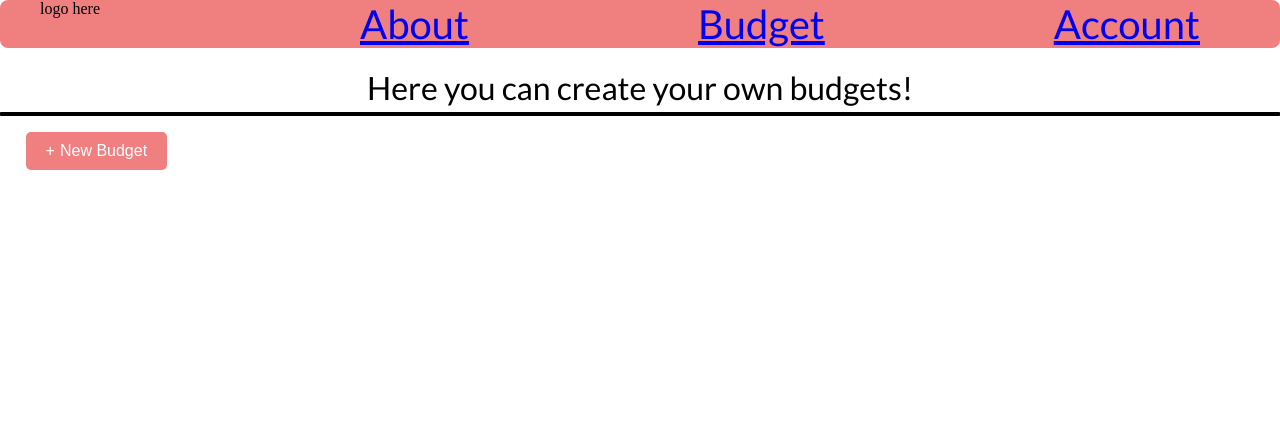
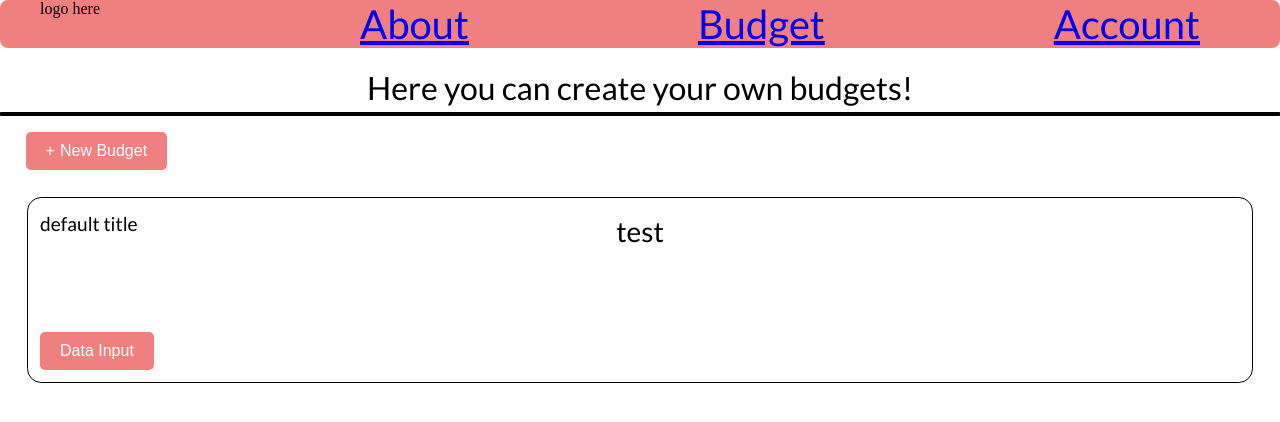
Before and after one commit to c-schutz/UFPlanner1, a React (Vite) app in the folder frontend/: page /Budget in a window 1280 px wide. Shown: the top 422 px of the page. Built offline with nearby package versions, Linux system fonts and the light colour scheme; the HTML template or start-up script is replaced by a standard one.

Commit message:
Theoretical test for displaying budgets working, needs update with user login state though (do later)

```diff
--- a/frontend/src/budget/Budget.jsx
+++ b/frontend/src/budget/Budget.jsx
@@ -3,7 +3,7 @@ import { motion, useAnimate } from "motion/react";
 import { useNavigate } from 'react-router-dom';
 import Navbar from '../components/Navbar';
 import { useVData } from '../Vcontext';
-
+import { BudgetContainer } from '../components/BudgetContainer';
 import './bstyles.css';
 
 function Budget() {
@@ -49,6 +49,8 @@ function Budget() {
                     New Budget
                 </motion.button>
             </div>
+            {/* pass in the vData to render in each budget */}
+            <BudgetContainer svgData={vData}/>
         </>
     );
 }
--- /dev/null
+++ b/frontend/src/components/BudgetContainer.jsx
@@ -0,0 +1,45 @@
+import { useState, useEffect } from 'react';
+import './bcontainer.css';
+
+export function BudgetContainer({ svgData }) {
+    // initial budget state is inactive
+    const [isActive, setIsActive] = useState(false);
+    const [data, setData] = useState('');
+    useEffect(()=>{
+        if(svgData != null){
+            setIsActive(true);
+            // get just the svg we want temp fix
+            setData(svgData.pie);
+        }else{
+            setIsActive(false);
+        }
+    }, [svgData]);
+
+    const handleData = () =>{
+        console.log("handle the updated data here");
+    }
+
+    return (
+        <>
+        <div className='bHolder'>
+            <p className='bTitle'>
+                default title
+            </p>
+            <p>
+                test
+            </p>
+            {/* set the svgData to display when rendered */}
+            {isActive && (
+              <div dangerouslySetInnerHTML={{ __html: data }} />
+            )}
+            <button onClick={handleData} className='updateButton'>
+                Data Input
+            </button>
+        </div>
+        </>
+    );
+}
+
+//all the gathering of the svg data is temporary right now, in reality I think we should just keep the budget data in local storage and read it directly in this file whenever they
+//access this page if they aren't logged in. if they are logged in then I think we should make a request to the backend for all of the budget data for their userID and then just display
+//it on page load. This is mostly just so that I can test the svg display.
--- /dev/null
+++ b/frontend/src/components/bcontainer.css
@@ -0,0 +1,35 @@
+.bHolder{
+    /* allows positioning within the div */
+    position: relative;
+
+    /* sets the distance between outline and border */
+    outline-offset: 1vw;
+    outline-style: solid;
+    outline-width: .1vh;
+    border-radius: .1vw;
+    margin: 5vh;
+}
+
+.bTitle{
+    position: absolute;
+    top: 0;
+    left: 0;
+    margin: 0;
+
+    font-size: larger;
+}
+
+.updateButton{
+    bottom: 0;
+    left: 0;
+    margin-top: 5vh;
+
+    background-color: lightcoral;
+    color: white;
+    padding: 10px 20px;
+    font-size: 16px;
+    border: none;
+    border-radius: 5px;
+    cursor: pointer;
+
+}
```
